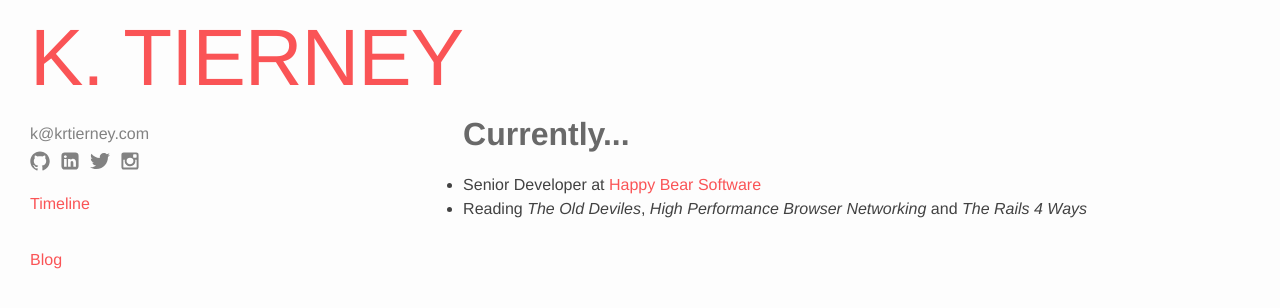
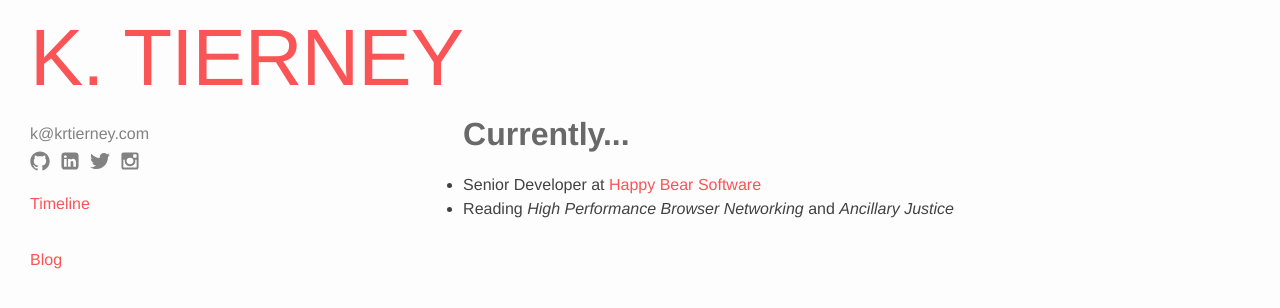
Before and after one commit to krtierney/krtierney.github.io, a Jekyll site: the page built from index.md, in a window 1280 px wide. Shown: the top 308 px of the page. Built offline with Jekyll 4.4.1, drawn with Linux system fonts in a browser that asks for light colours.

Commit message:
Updates current reading list

```diff
--- a/_layouts/home.html
+++ b/_layouts/home.html
@@ -7,7 +7,8 @@ layout: default
   <h1>Currently...</h1>
   <ul>
     <li>Senior Developer at  <a href="https://www.happybearsoftware.com">Happy Bear Software</a></li>
-    <li>Reading <em>The Old Deviles</em>, <em>High Performance Browser Networking</em> and <em>The Rails 4 Ways</em></li>
+    <li>Reading <em>High Performance Browser Networking</em> and <em>Ancillary
+        Justice</em></li>
   </ul>
 
 </div>
```
